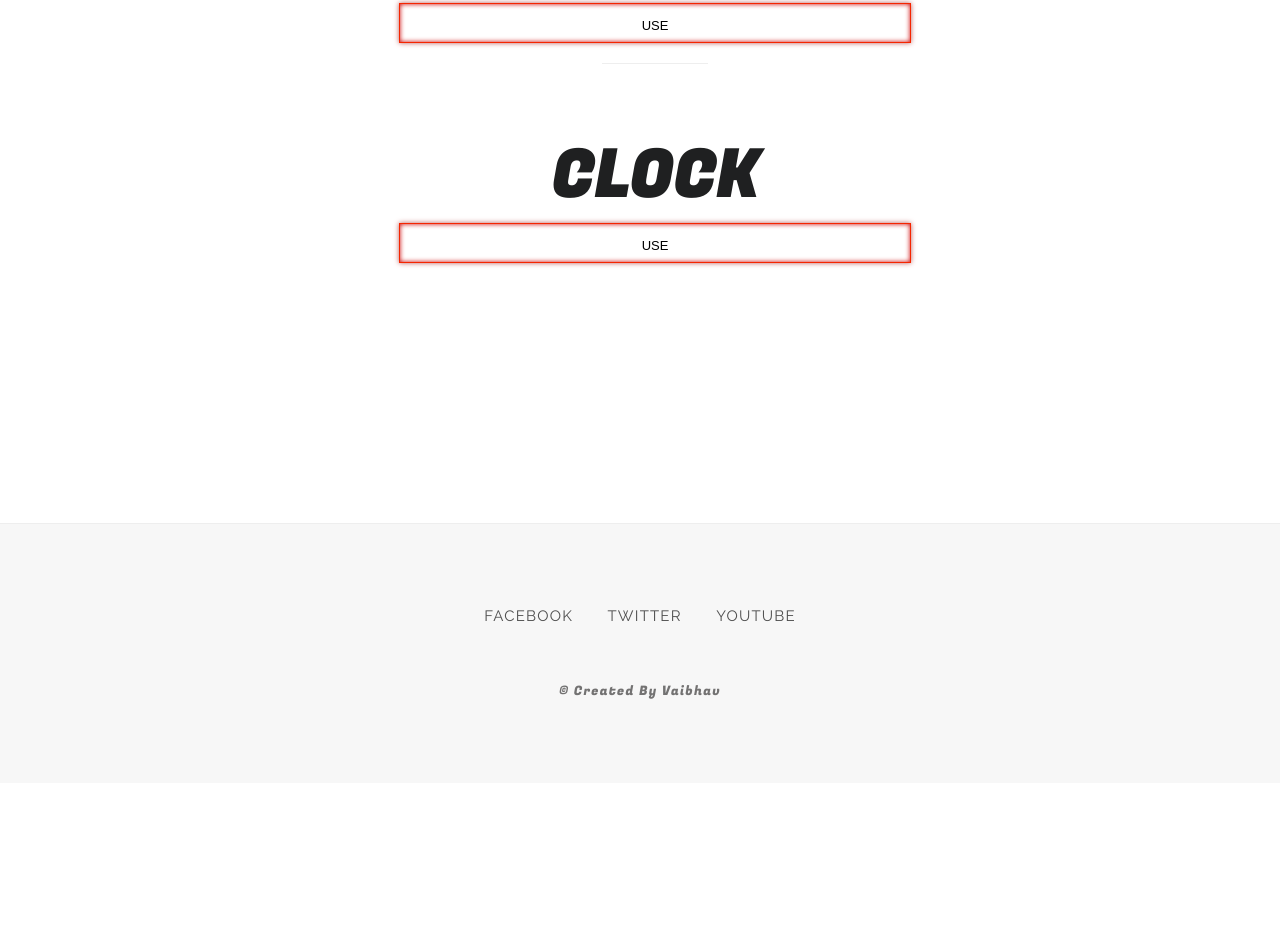
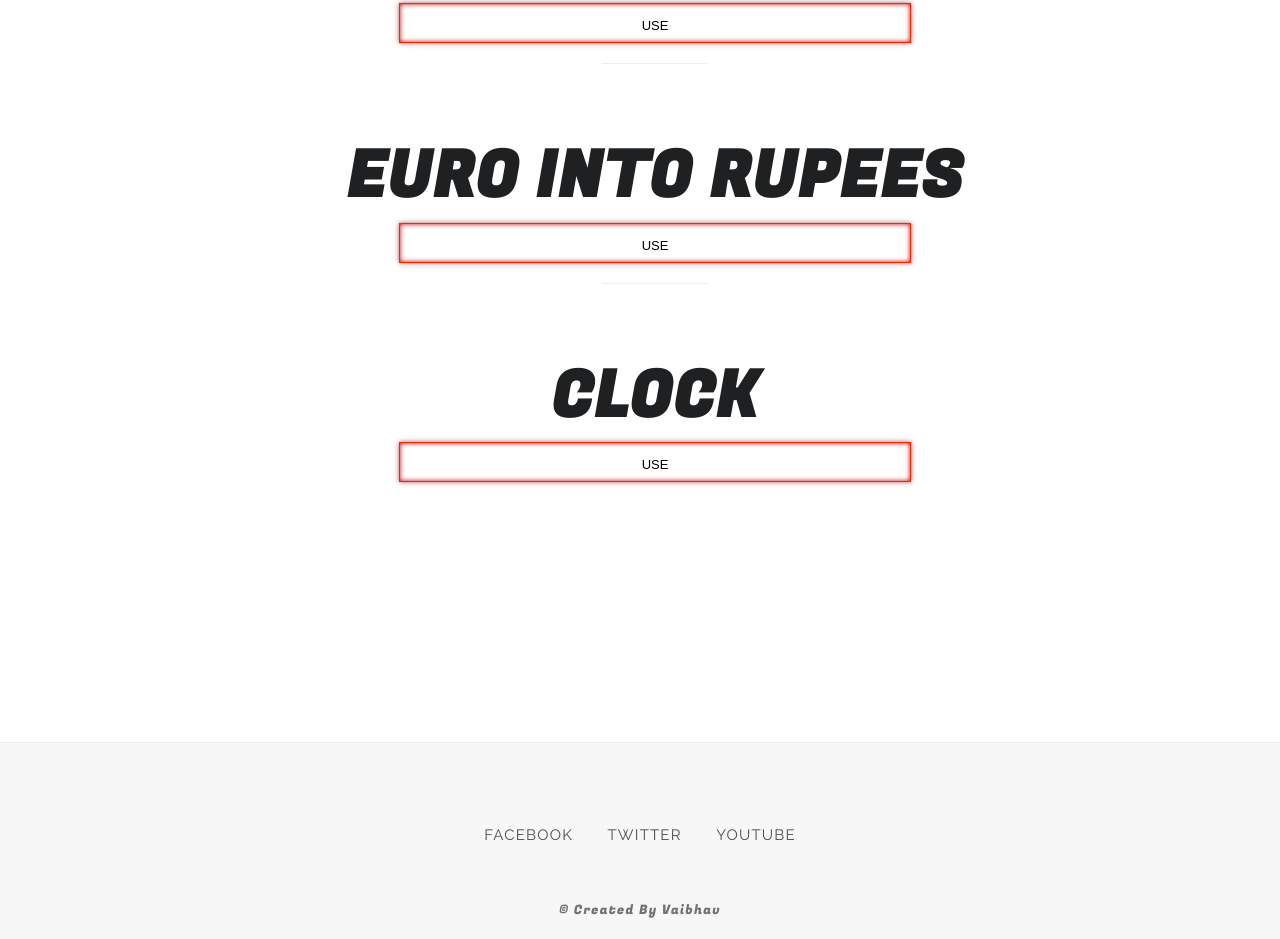
Before and after one commit to Vaibhav9526/All-in-one, a plain HTML site: page index.html in a window 1280 px wide. Shown: the part 3735-4674 px from the top of the page. Before the commit the page ends 4518 px from the top, so only its background shows below. Drawn offline with nearby package versions, Linux system fonts and the light colour scheme; some packages are replaced by stand-ins of ours; a web font is replaced by a local one.

Commit message:
Update index.html
Euro To Inr : update

```diff
--- a/index.html
+++ b/index.html
@@ -212,6 +212,11 @@
                 <h4>DOLLAR INTO RUPEES</h4>
                 <a href="/dollar into rupees/index.html"><button class="custom-btn btn-9">USE</button></a>
                 <hr><br><br>
+		<!-- =========euro - INR=========== -->
+
+                <h4>EURO INTO RUPEES</h4>
+                <a href="https://euro-to-rupees.netlify.app"><button class="custom-btn btn-9">USE</button></a>
+                <hr><br><br>
                 <!-- =========CLOCK=========== -->
 
                 <h4>CLOCK</h4>
```
